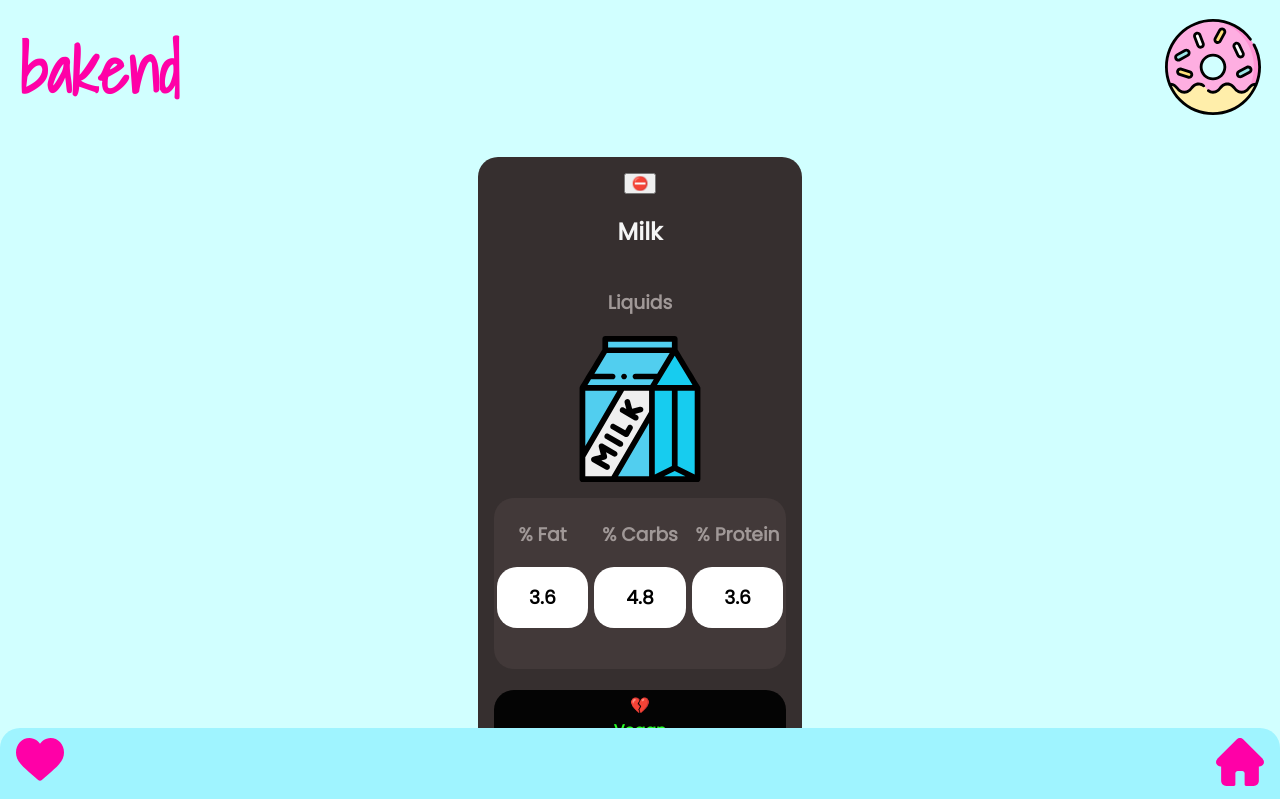
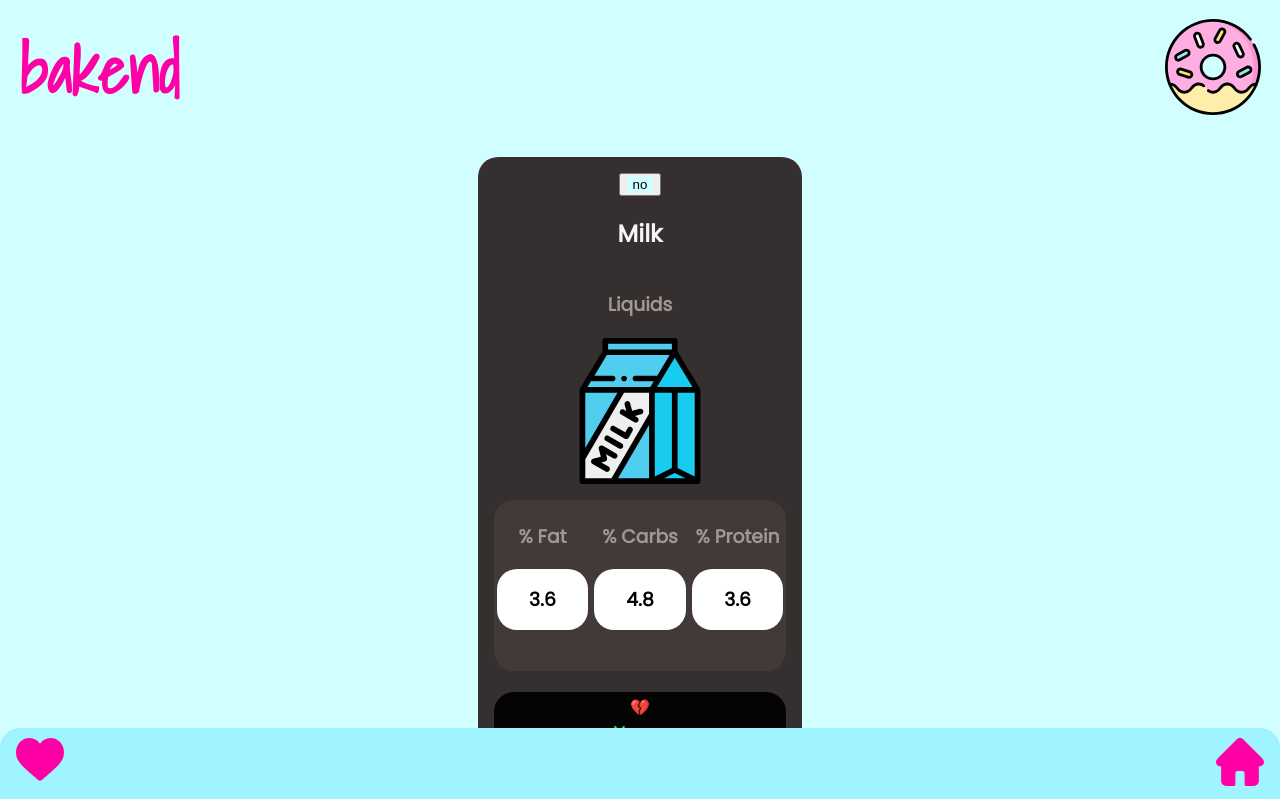
Before and after one commit to SilviaBarcellini/bakend, a Next.js app: page /mainCard in a window 1280 px wide. Shown: the top 799 px of the page. Built offline with nearby package versions, Linux system fonts and the light colour scheme.

Commit message:
✨ add functional  button into main card  component

```diff
--- a/components/cardMain/cardMain.tsx
+++ b/components/cardMain/cardMain.tsx
@@ -1,4 +1,5 @@
 import styles from "./cardMain.module.css";
+import AddFavs from "../addFavs/addFavs";
 
 export type CardMainProps = {
   image: string;
@@ -34,7 +35,10 @@ function CardMain({
   return (
     <div className={styles.cardMain}>
       <div className={styles.cardIntro}>
-        <button className={styles.fav}>{fav ? "✅" : "⛔️"}</button>
+        <button className={styles.fav}>
+          <AddFavs />
+          {fav}
+        </button>
         <h2 className={styles.name}>{name}</h2>
         <h3>{family}</h3>
         <img className={styles.image} src={image} alt="" />
```
